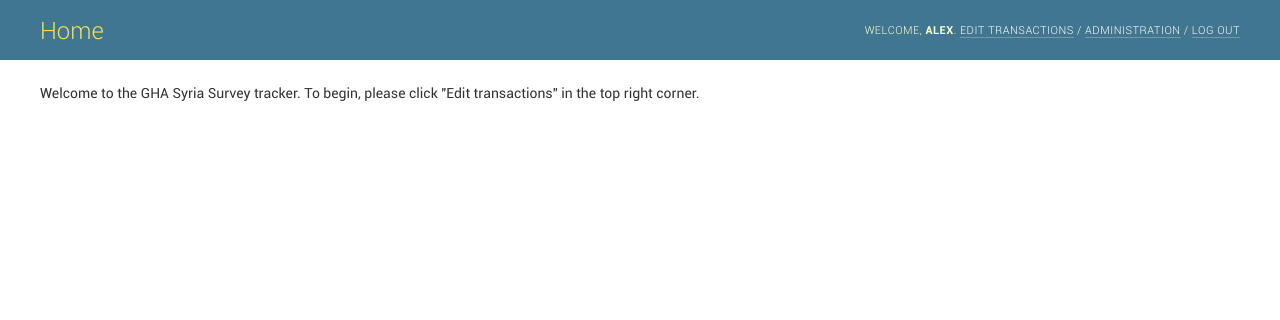
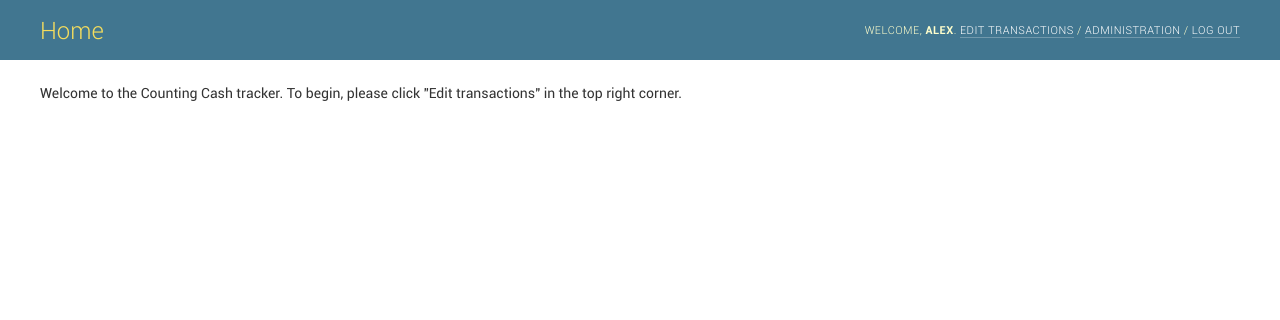
Before and after one commit to devinit/GHTS, a Django app: page / in a window 1280 px wide; the page is wider, and only the part inside the window is pictured. Shown: the top 320 px of that part. Run offline with Django 3.2, Linux system fonts and the light colour scheme; a user stored in the database is signed in.

Commit message:
Title, agency, year

```diff
--- a/core/forms.py
+++ b/core/forms.py
@@ -4,4 +4,4 @@ from core.models import Spreadsheet
 class SpreadsheetForm(ModelForm):
     class Meta:
         model = Spreadsheet
-        fields = ('currency','comment',)
+        fields = ('currency','agency','comment',)
--- a/core/models.py
+++ b/core/models.py
@@ -69,11 +69,9 @@ class Contact(models.Model):
 class Spreadsheet(models.Model):
     YEAR_CHOICES = (
         (2016,2016),
-        (2017,"2017-2020"),
-        (1,2017),
-        (2,"2018-2020")
     )
     year = models.IntegerField(choices=YEAR_CHOICES)
+    agency = models.CharField(max_length=255)
     currency = models.ForeignKey(Currency)
     organisation = models.ForeignKey(Organisation)
     comment = models.TextField(null=True,blank=True)
--- a/ghts/templates/core/home.html
+++ b/ghts/templates/core/home.html
@@ -1,10 +1,10 @@
 {% extends 'core/base.html' %}
 
-    {% block title %} Global Humanitarian Assistance Survey Tracker {% endblock %}
+    {% block title %} Counting Cash Survey Tracker {% endblock %}
     {% block head %}
     {% endblock %}
     {% block content %}
     <div id="content" style="width:100%">
-    <p> Welcome to the GHA Syria Survey tracker. To begin, please click "Edit transactions" in the top right corner.</p>
+    <p> Welcome to the Counting Cash tracker. To begin, please click "Edit transactions" in the top right corner.</p>
     </div>
     {% endblock %}
```
